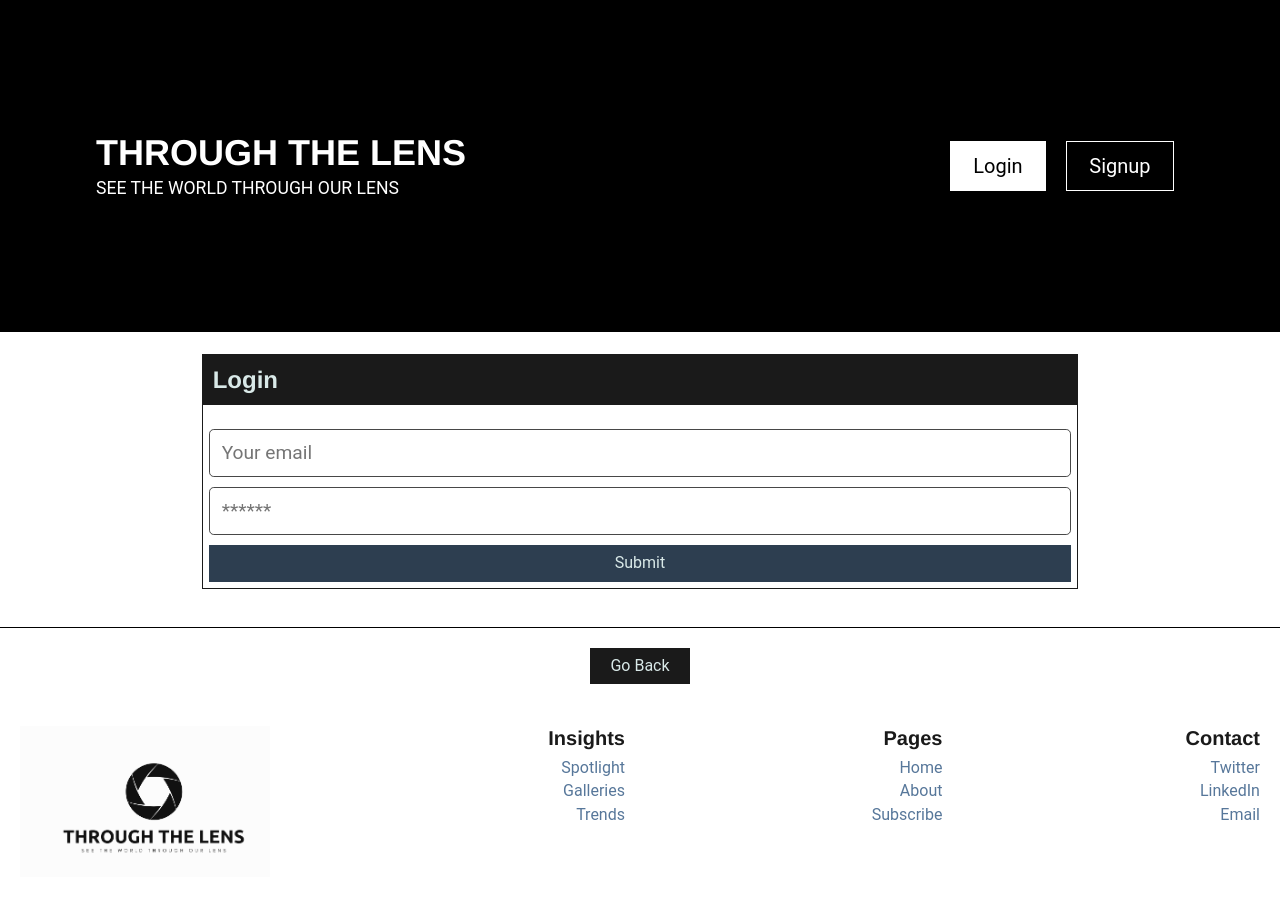
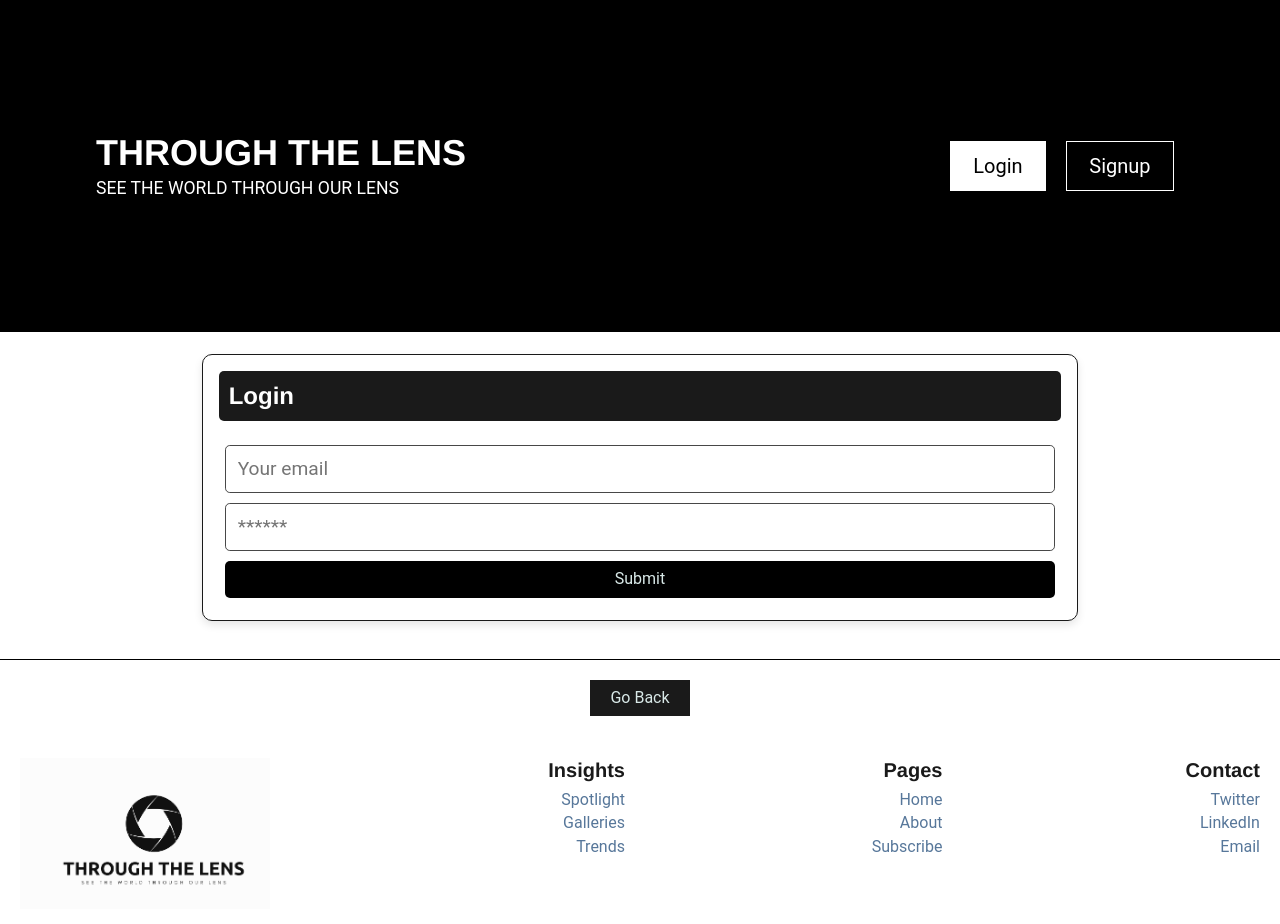
Before and after one commit to James21198/Through-the-Lens, a React (Vite) app in the folder client/: page /login in a window 1280 px wide. Shown: the top 924 px of the page. Built offline with nearby package versions, Linux system fonts and the light colour scheme.

Commit message:
working on the homepage css and more header css changes

```diff
--- a/client/src/App.css
+++ b/client/src/App.css
@@ -430,7 +430,7 @@ a {
 
 a:hover {
   color: #000111;
-  text-decoration: underline;
+  text-decoration: none;
 }
 
 /* HEIGHT / WIDTH UTILS */
@@ -900,7 +900,7 @@ a:hover {
 }
 
 .text-light {
-  color: #d9e9e8 !important;
+  color: #ffffff !important;
 }
 
 .text-dark {
@@ -921,7 +921,7 @@ a:hover {
 
 /* BACKGROUND UTILS */
 .bg-primary {
-  background-color: #2d3e50 !important;
+  background-color: #000000 !important;
 }
 
 .bg-info {
@@ -933,7 +933,7 @@ a:hover {
 }
 
 .bg-light {
-  background-color: #d9e9e8 !important;
+  background-color: #ffffff !important;
 }
 
 .bg-dark {
@@ -950,6 +950,7 @@ a:hover {
 
 .bg-link {
   background-color: #1b89bc !important;
+  text-decoration: none;
 }
 
 /* DISPLAY */
@@ -1006,6 +1007,11 @@ a:hover {
   padding: 0.8rem 1.4rem;
 }
 
+.btn.btn-lg:hover {
+  transform: translateY(-5px);
+  box-shadow: 0 8px 16px rgba(0, 0, 0, 0.1);
+}
+
 .btn.btn-block {
   width: 100%;
   display: block;
@@ -1013,12 +1019,17 @@ a:hover {
 }
 
 .btn.btn-primary {
-  background-color: #2d3e50;
+  background-color: #000000;
   color: #d9e9e8;
+  border-radius: 5px;
+  width: 100%;
 }
 
 .btn.btn-primary:hover {
-  background-color: #57779a;
+  background-color: #484848;
+  text-decoration: none;
+  transform: translateY(-5px);
+  box-shadow: 0 8px 16px rgba(0, 0, 0, 0.1);
 }
 
 .btn.btn-danger {
@@ -1028,6 +1039,7 @@ a:hover {
 
 .btn.btn-danger:hover {
   background-color: #ee8294;
+  text-decoration: none;
 }
 
 .btn.btn-info {
@@ -1037,6 +1049,9 @@ a:hover {
 
 .btn.btn-info:hover {
   background-color: #31e1bd;
+  text-decoration: none;
+  transform: translateY(-5px);
+  box-shadow: 0 8px 16px rgba(0, 0, 0, 0.1);
 }
 
 .btn.btn-light {
@@ -1046,6 +1061,7 @@ a:hover {
 
 .btn.btn-light:hover {
   background-color: #84b8b4;
+  text-decoration: none;
 }
 
 .btn.btn-dark {
@@ -1055,6 +1071,7 @@ a:hover {
 
 .btn.btn-dark:hover {
   background-color: #5f5f5f;
+  text-decoration: none;
 }
 
 .btn.btn-white {
@@ -1064,6 +1081,7 @@ a:hover {
 
 .btn.btn-white:hover {
   background-color: #cccccc;
+  text-decoration: none;
 }
 
 .btn.btn-black {
@@ -1073,26 +1091,40 @@ a:hover {
 
 .btn.btn-black:hover {
   background-color: #666666;
+  text-decoration: none;
 }
 
 .btn.btn-link {
   background-color: #1b89bc;
   color: #ffffff;
+  text-decoration: none;
 }
 
 .btn.btn-link:hover {
   background-color: #31a9e1;
+  text-decoration: none;
 }
 
 .card {
   border: 1px solid #1a1a1a;
+  border-radius: 10px;
   margin-bottom: 1rem;
+  padding: 1rem;
+  background-color: #fff;
+  box-shadow: 0 4px 8px rgba(0, 0, 0, 0.1);
+  transition: transform 0.2s, box-shadow 0.2s;
+}
+
+.card:hover {
+  transform: translateY(-5px);
+  box-shadow: 0 8px 16px rgba(0, 0, 0, 0.1);
 }
 
 .card .card-header {
   padding: 0.375rem;
   background-color: #2d3e50;
   color: #d9e9e8;
+  border-radius: 5px;
 }
 
 .card .card-body {
--- a/client/src/components/Footer/index.jsx
+++ b/client/src/components/Footer/index.jsx
@@ -4,6 +4,7 @@ import { useLocation, useNavigate } from 'react-router-dom';
 const Footer = () => {
   const location = useLocation();
   const navigate = useNavigate();
+
   const footerStyle = {
     backgroundColor: '#white',
     color: '#black',
@@ -15,6 +16,8 @@ const Footer = () => {
     paddingLeft: '20px',
     paddingRight: '20px',
     borderTop: '1px solid #000',
+    minHeight: '250px',
+
   };
   const logoStyle = {
     width: '250px',
--- a/client/src/components/ThoughtForm/index.jsx
+++ b/client/src/components/ThoughtForm/index.jsx
@@ -48,6 +48,12 @@ const ThoughtForm = () => {
     }
   };
 
+  const primaryBtn = {
+    backgroundColor: '#000',
+    color: '#fff',
+    border: '1px solid #fff',
+  }
+
   return (
     <div>
       <h3>What can you picture adding on your page?</h3>
@@ -77,7 +83,7 @@ const ThoughtForm = () => {
             </div>
 
             <div className="col-12 col-lg-3">
-              <button className="btn btn-primary btn-block py-3" type="submit">
+              <button style= {primaryBtn} className="btn btn-primary btn-block py-3" type="submit">
                 Add Thought
               </button>
             </div>
```
